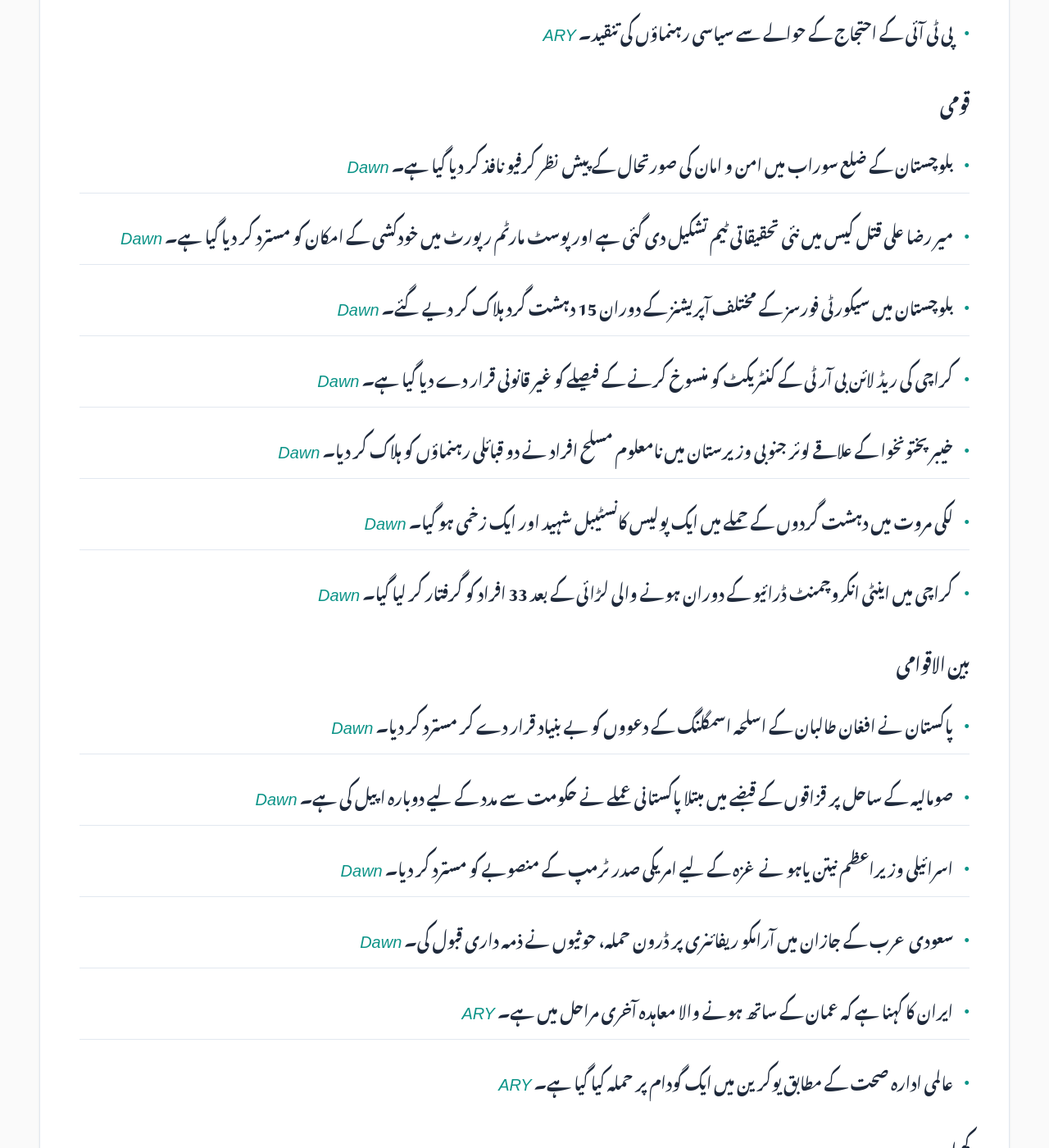
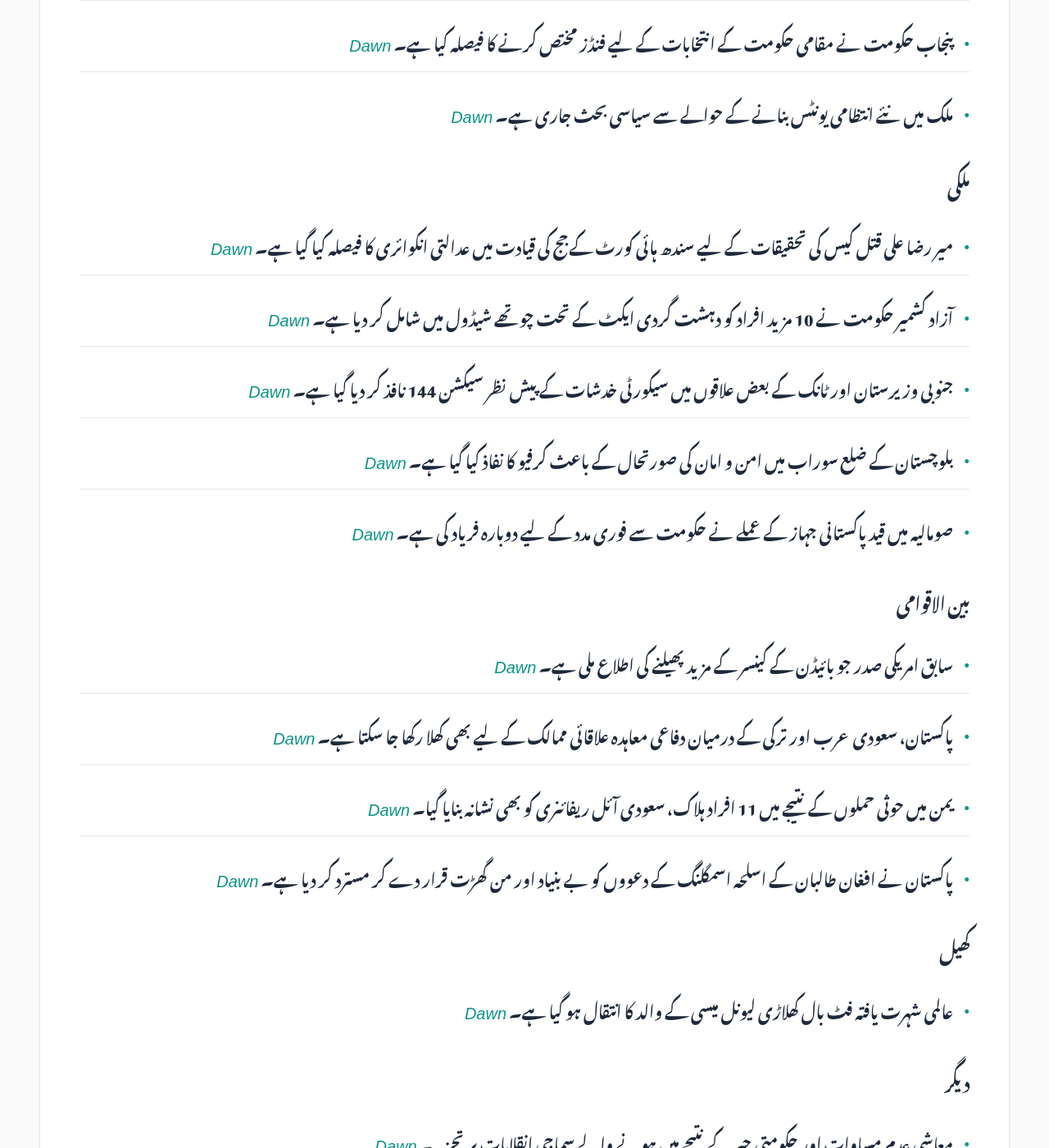
Before and after one commit to zsubzwary/news, a Jekyll site: the page built from ur/index.md, in a window 1280 px wide and 1400 px high, scrolled down 1360 px. Shown: the whole window at 82% size. Built offline with Jekyll 4.4.1, drawn with Linux system fonts in a browser that asks for light colours; some web fonts are replaced; comment, search, counter and statistics services are not loaded; some of the changed text lies outside the part shown.

Commit message:
DateTime; 2026-08-10T04:09:15.657Z

```diff
--- a/ur/index.md
+++ b/ur/index.md
@@ -7,45 +7,39 @@ rtl: true
 
 پاکستان کی تازہ خبروں کا خلاصہ
 
- &lrm; 09-Aug-2026 21:08PKT
+ &lrm; 10-Aug-2026 09:09PKT
 
-پڑھنے کا وقت : 4 منٹ
+پڑھنے کا وقت : 3 منٹ
 
 ### معیشت
-- پاکستان سعودی عرب، کویت اور قطر کے ساتھ مل کر تیل کے ذخیرہ کرنے کے منصوبے پر کام کر رہا ہے۔ *[Dawn](https://www.dawn.com/news/2021711/pakistan-to-partner-with-saudi-arabia-kuwait-qatar-on-oil-storage-scheme)*
-- ملک گیر ٹرانسپورٹرز کی ہڑتال سے صنعتی پیداوار اور برآمدات متاثر ہونے کا خدشہ ہے۔ *[Dawn](https://www.dawn.com/news/2021626/goods-oil-transporters-strike-threatens-industry-exports)*
-- حکومت کی جانب سے امپورٹ ٹینڈر جاری نہ ہونے کی وجہ سے آٹے کی قیمتوں میں اضافہ جاری ہے۔ *[Dawn](https://www.dawn.com/news/2021625/flour-prices-rising-as-govt-yet-to-issue-import-tender)*
-- ایندھن کی بڑھتی ہوئی قیمتوں کے باعث لاہور میٹرو بس سروس کی معطلی کا خطرہ پیدا ہو گیا ہے۔ *[Dawn](https://www.dawn.com/news/2021653/fuel-cost-hits-lahore-metro-service)*
+- ورلڈ بینک کے 115 ارب روپے کے بحالی منصوبے میں خاموشی سے تبدیلی کی گئی، جس سے بلوچستان کے 134,000 سے زائد متاثرہ خاندانوں کے گھروں کا منصوبہ متاثر ہو سکتا ہے۔ *[Dawn](https://www.dawn.com/news/2021814/rs115bn-wb-funded-rehabilitation-project-restructured-quietly)*
+- پاکستان توانائی کی حفاظت کے لیے سعودی عرب، کویت اور قطر کے ساتھ مل کر تیل کے ذخیرہ کرنے کے منصوبے پر کام کرنے کا ارادہ رکھتا ہے۔ *[Dawn](https://www.dawn.com/news/2021711/pakistan-to-partner-with-saudi-arabia-kuwait-qatar-on-oil-storage-scheme)*
+- مالی سال 2026 میں پاکستان کی مالیاتی صورتحال میں استحکام کے باوجود گہری کمزوری اور قرضوں کا بوجھ برقرار ہے۔ *[Dawn](https://www.dawn.com/news/2021781/in-a-fiscal-conundrum)*
 
-### سائنس اور ٹیکنالوجی
-- پاکستان کی ٹیم نے سعودی عرب میں منعقدہ انٹرنیشنل نیوکلیئر سائنس اولمپیاڈ میں ایک گولڈ اور دو سلور تمغے حاصل کیے۔ *[Dawn](https://www.dawn.com/news/2021650/pakistan-bags-three-medals-at-nuclear-science-olympiad)*
+### موسم
+- تربیلا ڈیم بارشوں اور برف پگھلنے کے باعث پانی کے ذخیرہ کرنے کی اپنی انتہائی سطح (1,550 فٹ) تک پہنچ گیا ہے۔ *[Dawn](https://www.dawn.com/news/2021826/tarbela-dam-attains-maximum-storage-level)*
 
 ### سیاست
-- پاکستان، سعودی عرب اور ترکی کے درمیان دفاعی معاہدہ علاقائی ممالک کے لیے کھلا ہے اور یہ خالصتاً دفاعی نوعیت کا ہے۔ *[Dawn](https://www.dawn.com/news/2021671/pak-saudi-turkiye-defence-pact-open-to-any-other-country-in-region-purely-defensive-dpm-dar)*
-- ملک کے حکمرانی کے بحران پر تجزیہ کہ صرف صوبوں کی نئی تشکیل سے اصلاحات ممکن نہیں ہوں گی۔ *[Dawn](https://www.dawn.com/news/2021615/wrong-solution-to-the-right-problem)*
-- پی ٹی آئی کے احتجاج کے حوالے سے سیاسی رہنماؤں کی تنقید۔ *[ARY](https://arynews.tv/pti-protest-leadership-critiqued-by-sher-afzal-marwat)*
+- آزاد جموں و کشمیر کے ضلع باغ اور Haveli میں انتخابات کا تیسرا مرحلہ شروع ہو چکا ہے۔ *[Dawn](https://www.dawn.com/news/2021864/3rd-phase-of-ajk-polls-voting-begins-in-poonch-divisions-bagh-and-haveli-districts)*
+- آزاد کشمیر کی موجودہ حکومت نے اقتدار سے جانے سے قبل پبلک سروس کمیشن کے سات ممبران کا تقرر کیا ہے۔ *[Dawn](https://www.dawn.com/news/2021823/ajk-govt-appoints-public-service-commission-members-amid-questions-over-timing)*
+- پنجاب حکومت نے مقامی حکومت کے انتخابات کے لیے فنڈز مختص کرنے کا فیصلہ کیا ہے۔ *[Dawn](https://www.dawn.com/news/2021799/genuine-governance)*
+- ملک میں نئے انتظامی یونٹس بنانے کے حوالے سے سیاسی بحث جاری ہے۔ *[Dawn](https://www.dawn.com/news/2021796/governance-failures)*
 
-### قومی
-- بلوچستان کے ضلع سوراب میں امن و امان کی صورتحال کے پیش نظر کرفیو نافذ کر دیا گیا ہے۔ *[Dawn](https://www.dawn.com/news/2021717/curfew-imposed-in-balochistan-surabs-district-over-law-and-order-concerns)*
-- میر رضا علی قتل کیس میں نئی تحقیقاتی ٹیم تشکیل دی گئی ہے اور پوسٹ مارٹم رپورٹ میں خودکشی کے امکان کو مسترد کر دیا گیا ہے۔ *[Dawn](https://www.dawn.com/news/2021701/police-form-new-team-to-probe-mir-raza-alis-case-murder-charge-added-to-fir)*
-- بلوچستان میں سیکورٹی فورسز کے مختلف آپریشنز کے دوران 15 دہشت گرد ہلاک کر دیے گئے۔ *[Dawn](https://www.dawn.com/news/2021695/security-forces-kill-15-terrorists-in-balochistan-ibos-state-media)*
-- کراچی کی ریڈ لائن بی آر ٹی کے کنٹریکٹ کو منسوخ کرنے کے فیصلے کو غیر قانونی قرار دے دیا گیا ہے۔ *[Dawn](https://www.dawn.com/news/2021591/karachis-red-line-suffers-another-blow-as-decision-to-cancel-mosamiyat-to-numaish-contract-declared-invalid)*
-- خیبر پختونخوا کے علاقے لوئر جنوبی وزیرستان میں نامعلوم مسلح افراد نے دو قبائلی رہنماؤں کو ہلاک کر دیا۔ *[Dawn](https://www.dawn.com/news/2021703/2-tribal-elders-shot-dead-in-kps-lower-south-waziristan)*
-- لکی مروت میں دہشت گردوں کے حملے میں ایک پولیس کانسٹیبل شہید اور ایک زخمی ہو گیا۔ *[Dawn](https://www.dawn.com/news/2021694/on-duty-cop-martyred-another-injured-in-lakki-marwat-attack)*
-- کراچی میں اینٹی انکروچمنٹ ڈرائیو کے دوران ہونے والی لڑائی کے بعد 33 افراد کو گرفتار کر لیا گیا۔ *[Dawn](https://www.dawn.com/news/2021587/33-held-booked-under-ata-for-resisting-anti-encroachment-drive)*
+### ملکی
+- میر رضا علی قتل کیس کی تحقیقات کے لیے سندھ ہائی کورٹ کے جج کی قیادت میں عدالتی انکوائری کا فیصلہ کیا گیا ہے۔ *[Dawn](https://www.dawn.com/news/2021856/high-court-judge-to-investigate-mir-raza-murder-case-says-home-minister)*
+- آزاد کشمیر حکومت نے 10 مزید افراد کو دہشت گردی ایکٹ کے تحت چوتھے شیڈول میں شامل کر دیا ہے۔ *[Dawn](https://www.dawn.com/news/2021813/ten-more-placed-on-fourth-schedule-in-azad-kashmir)*
+- جنوبی وزیرستان اور ٹانک کے بعض علاقوں میں سیکورٹی خدشات کے پیش نظر سیکشن 144 نافذ کر دیا گیا ہے۔ *[Dawn](https://www.dawn.com/news/2021730/movement-restricted-under-section-144-in-some-areas-of-south-waziristan-tank-on-monday)*
+- بلوچستان کے ضلع سوراب میں امن و امان کی صورتحال کے باعث کرفیو کا نفاذ کیا گیا ہے۔ *[Dawn](https://www.dawn.com/news/2021717/curfew-imposed-in-balochistan-surabs-district-over-law-and-order-concerns)*
+- صومالیہ میں قید پاکستانی جہاز کے عملے نے حکومت سے فوری مدد کے لیے دوبارہ فریاد کی ہے۔ *[Dawn](https://www.dawn.com/news/2021700/pakistani-hostages-held-by-somali-pirates-issue-new-distress-message-seeking-govt-help)*
 
 ### بین الاقوامی
-- پاکستان نے افغان طالبان کے اسلحہ اسمگلنگ کے دعووں کو بے بنیاد قرار دے کر مسترد کر دیا۔ *[Dawn](https://www.dawn.com/news/2021712/pakistan-rejects-afghan-taliban-claims-of-weapons-smuggled-into-afghanistan-as-frivolous-baseless)*
-- صومالیہ کے ساحل پر قزاقوں کے قبضے میں مبتلا پاکستانی عملے نے حکومت سے مدد کے لیے دوبارہ اپیل کی ہے۔ *[Dawn](https://www.dawn.com/news/2021700/pakistani-hostages-held-by-somali-pirates-issue-new-distress-message-seeking-govt-help)*
-- اسرائیلی وزیراعظم نیتن یاہو نے غزہ کے لیے امریکی صدر ٹرمپ کے منصوبے کو مسترد کر دیا۔ *[Dawn](https://www.dawn.com/news/2021708/netanyahu-rejects-trumps-gaza-plan-vows-no-pullout-until-hamas-disarms)*
-- سعودی عرب کے جازان میں آرامکو ریفائنری پر ڈرون حملہ، حوثیوں نے ذمہ داری قبول کی۔ *[Dawn](https://www.dawn.com/news/2021681/fire-extinguished-at-aramco-refinery-in-saudi-arabias-jazan-houthis-claim-attack)*
-- ایران کا کہنا ہے کہ عمان کے ساتھ ہونے والا معاہدہ آخری مراحل میں ہے۔ *[ARY](https://arynews.tv/iran-says-oman-deal-is-in-final-stages)*
-- عالمی ادارہ صحت کے مطابق یوکرین میں ایک گودام پر حملہ کیا گیا ہے۔ *[ARY](https://arynews.tv/who-chief-says-warehouse-hit-in-ukraine)*
+- سابق امریکی صدر جو بائیڈن کے کینسر کے مزید پھیلنے کی اطلاع ملی ہے۔ *[Dawn](https://www.dawn.com/news/2021802/former-us-president-joe-bidens-cancer-has-spread-son)*
+- پاکستان، سعودی عرب اور ترکی کے درمیان دفاعی معاہدہ علاقائی ممالک کے لیے بھی کھلا رکھا جا سکتا ہے۔ *[Dawn](https://www.dawn.com/news/2021671/pak-saudi-turkiye-defence-pact-open-to-any-other-country-in-region-purely-defensive-dpm-dar)*
+- یمن میں حوثی حملوں کے نتیجے میں 11 افراد ہلاک، سعودی آئل ریفائنری کو بھی نشانہ بنایا گیا۔ *[Dawn](https://www.dawn.com/news/2021681/houthi-attacks-kill-11-in-yemen-target-saudi-oil-refinery)*
+- پاکستان نے افغان طالبان کے اسلحہ اسمگلنگ کے دعووں کو بے بنیاد اور من گھڑت قرار دے کر مسترد کر دیا ہے۔ *[Dawn](https://www.dawn.com/news/2021712/pakistan-rejects-afghan-taliban-claims-of-weapons-smuggled-into-afghanistan-as-frivolous-baseless)*
 
 ### کھیل
-- پاکستان کے محمد زبیر نے پیرس میں ای اسپورٹس ورلڈ کپ کے دوران ٹیکن 8 ورلڈ چیمپئن شپ کا اعزاز اپنے نام کر لیا۔ *[Dawn](https://www.dawn.com/news/2021692/pakistans-muhammad-zubair-becomes-tekken-8-champion-at-esports-world-cup-in-paris)*
+- عالمی شہرت یافتہ فٹ بال کھلاڑی لیونل میسی کے والد کا انتقال ہو گیا ہے۔ *[Dawn](https://www.dawn.com/news/2021719/lionel-messi-bids-farewell-to-father-who-guided-his-glittering-career)*
 
 ### دیگر
-- جی جی ہادیڈ اور بریڈلے کوپر کے بارے میں شادی کی افواہیں گردش کرنے لگی ہیں۔ *[ARY](https://arynews.tv/gigi-hadid-and-bradley-cooper-spark-secret-wedding-rumors-with-matching-paris-style)*
-- نیٹ فلکس پر ڈیوڈ فنچر کے 'سکویڈ گیم' پروجیکٹ میں تاخیر کا سامنا ہے۔ *[ARY](https://arynews.tv/david-finchers-squid-game-project-faces-delay-at-netflix)*
-- برطانوی شاہی خاندان سے متعلق مختلف خبریں سامنے آئی ہیں۔ *[ARY](https://arynews.tv/lady-louise-windsor-unveils-transformative-new-haircut-marking-next-royal-chapter)*
+- معاشی عدم مساوات اور حکومتی جبر کے نتیجے میں ہونے والے سماجی انقلابات پر تجزیہ۔ *[Dawn](https://www.dawn.com/news/2021794/tick-tick-boom)*
```
